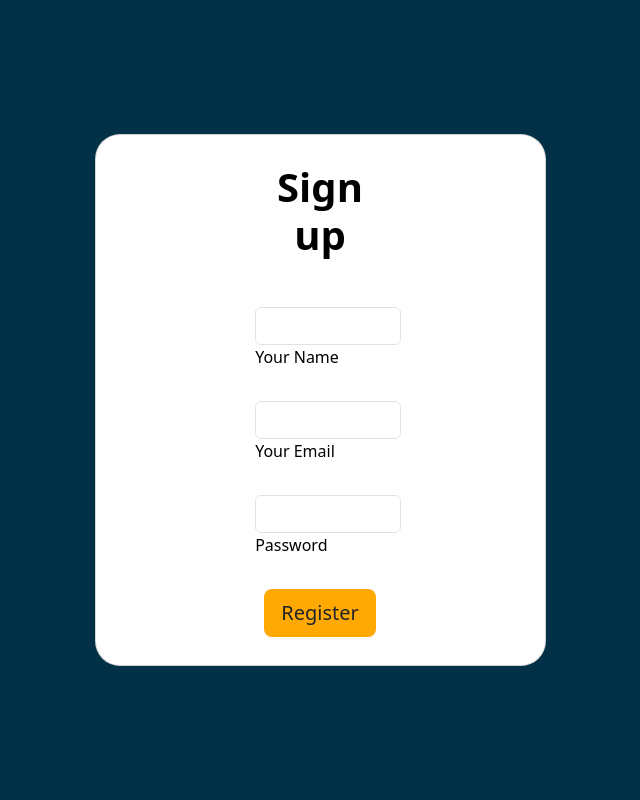
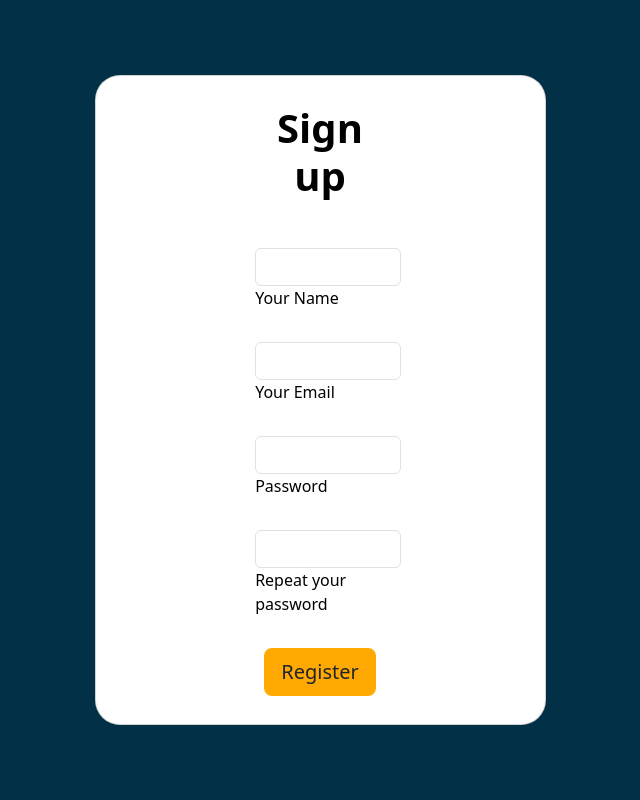
Before and after one commit to bpocrafael/microblog-app, a Laravel app: page / in a window 1280 px wide. Shown: the whole page, without its empty margins (320-960 px from the left). Run offline with Laravel 10, Linux system fonts and the light colour scheme.

Commit message:
added a confirm password

```diff
--- a/src/resources/views/auth/register.blade.php
+++ b/src/resources/views/auth/register.blade.php
@@ -38,6 +38,14 @@
                       </div>
                     </div>
 
+                    <div class="d-flex flex-row align-items-center mb-4">
+                      <i class="fas fa-key fa-lg me-3 fa-fw"></i>
+                      <div class="form-outline flex-fill mb-0">
+                        <input name="password_confirmation" type="password" id="form3Example4cd" class="form-control" />
+                        <label class="form-label" for="form3Example4cd">Repeat your password</label>
+                      </div>
+                    </div>
+
                     <div class="d-flex justify-content-center mx-4 mb-2 mb-lg-4">
                       <button type="submit" class="btn btn-lg" style="background: #FFA902">Register</button>
                     </div>
@@ -53,6 +61,4 @@
       </div>
     </div>
   </section>
-
 </body>
-</html>
```
Lines whose indentation alone changed are shown as unchanged.
